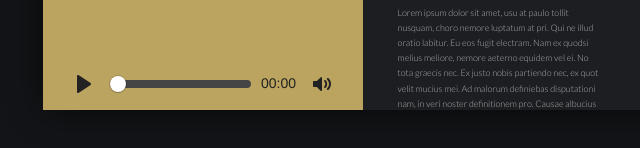
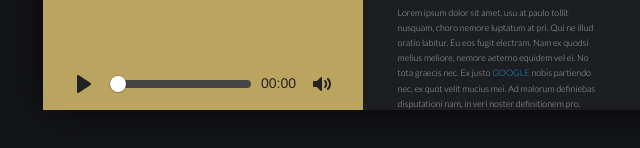
Before and after one commit to nilstrung/nilstrung.github.io, a plain HTML site: page index.html in a window 1280 px wide. Shown: the part 490-638 px from the top of the page, 277-917 px from the left. Drawn offline with Linux system fonts and the light colour scheme.

Commit message:
v0.13c005
- Fixed bugs and errors

```diff
--- a/css/app.css
+++ b/css/app.css
@@ -179,7 +179,7 @@
     -moz-user-select: -moz-none;
     -o-user-select: none;
     user-select: none;
-    overflow-x: hidden;
+    cursor: default;
 }
 
 .scroll{
--- a/index.html
+++ b/index.html
@@ -61,6 +61,7 @@
                 <div class="row">
                     <div class="large-8 small-10 small-offset-1 columns text-right-side">
                         <h3>RESUMO</h3> Lorem ipsum dolor sit amet, usu at paulo tollit nusquam, choro nemore luptatum at pri. Qui ne illud oratio labitur. Eu eos fugit electram. Nam ex quodsi melius meliore, nemore aeterno equidem vel ei. No tota graecis nec. Ex justo
+                        <a href="HTTP://www.google.pt" target="_blank">GOOGLE</a>
                         nobis partiendo nec, ex quot velit mucius mei. Ad malorum definiebas disputationi nam, in veri noster definitionem pro. Causae albucius ponderum eum ex, id usu illum labitur, est id cibo doctus senserit.
                     </div>
                 </div>
```
